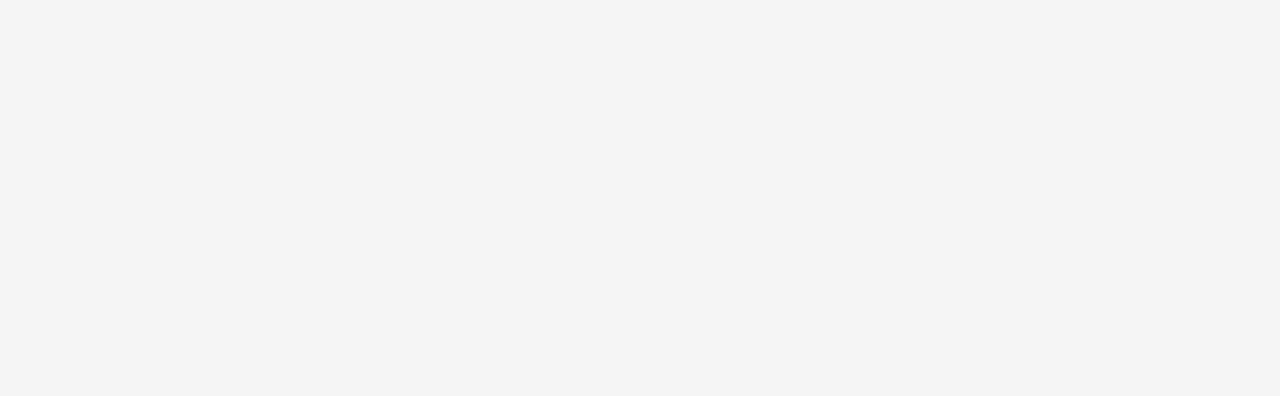
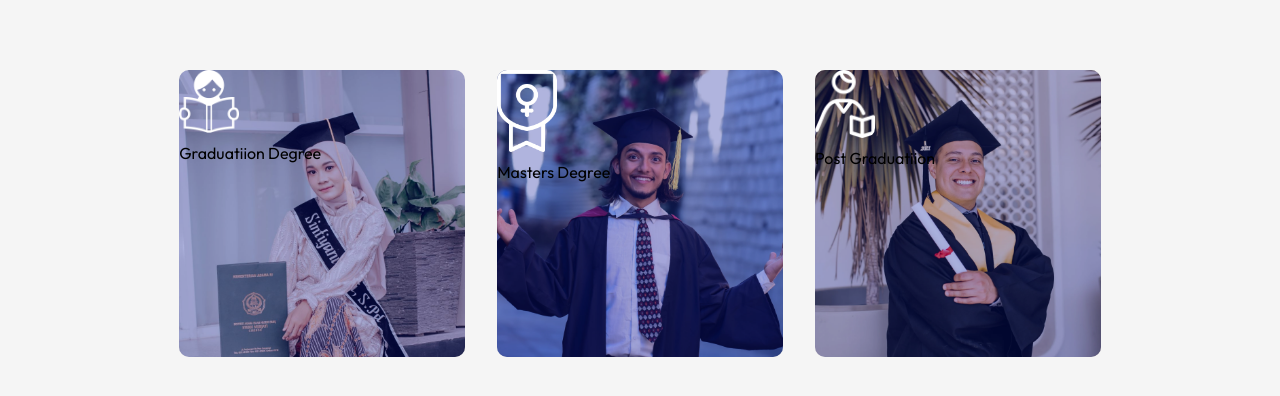
Before and after one commit to sewminiJayawardhana/EduCore, a React (Vite) app: page / in a window 1280 px wide. Shown: the part 810-1206 px from the top of the page. Before the commit the page ends 800 px from the top, so only its background shows below. Built offline with nearby package versions, Linux system fonts and the light colour scheme.

Commit message:
`Added Programs component to App component`

```diff
--- a/src/App.jsx
+++ b/src/App.jsx
@@ -1,12 +1,17 @@
 import React from 'react'
 import Navbar from './Components/Navbar/Navbar'
 import Hero from './Components/Hero/Hero'
+import Programs from './Components/Programs/Programs'
 
 const App = () => {
   return (
     <div>
       <Navbar/>
       <Hero/>
+      <div className="container">
+        <Programs/>
+      </div>
+
     </div>
   )
 }
--- /dev/null
+++ b/src/Components/Programs/Programs.css
@@ -0,0 +1,31 @@
+.programs{
+    margin: 80px auto;
+    width: 90%;
+    display: flex;
+    align-items: center;
+    justify-content: space-between;
+}
+
+.program img{
+    width:100%;
+    border-radius: 10px;
+    display: block;
+}
+
+.program{
+    flex-basis: 31%;
+    position: relative;
+}
+.caption{
+    border-radius: 10px;
+    position: absolute;
+    top:0;
+    left: 0;
+    bottom: 0;
+    right: 0;
+    background: rgba(0, 15, 152, 0.3);
+}
+.caption img{
+    width: 60px;
+    margin-bottom: 10px;
+}
--- /dev/null
+++ b/src/Components/Programs/Programs.jsx
@@ -0,0 +1,41 @@
+import React from 'react'
+import './Programs.css';
+import Program_1 from '../../assets/program-1.png'
+import Program_2 from '../../assets/program-2.png'
+import Program_3 from '../../assets/program-3.png'
+import Program_icon_1 from '../../assets/program-icon-1.png'
+import Program_icon_2 from '../../assets/program-icon-2.png'
+import Program_icon_3 from '../../assets/program-icon-3.png'
+
+const Programs = () => {
+  return (
+    <div className='programs'>
+      <div className="program">
+        <img src={Program_1} alt="" />
+        <div className="caption">
+            <img src={Program_icon_1} alt="" />
+            <p>Graduatiion Degree</p>
+        </div>
+      </div>
+
+      <div className="program">
+        <img src={Program_2} alt="" />
+        <div className="caption">
+            <img src={Program_icon_2} alt="" />
+            <p>Masters Degree</p>
+        </div>
+      </div>
+
+      <div className="program">
+        <img src={Program_3} alt="" />
+        <div className="caption">
+            <img src={Program_icon_3} alt="" />
+            <p>Post Graduatiion</p>
+        </div>
+      </div>
+
+    </div>
+  )
+}
+
+export default Programs
```
